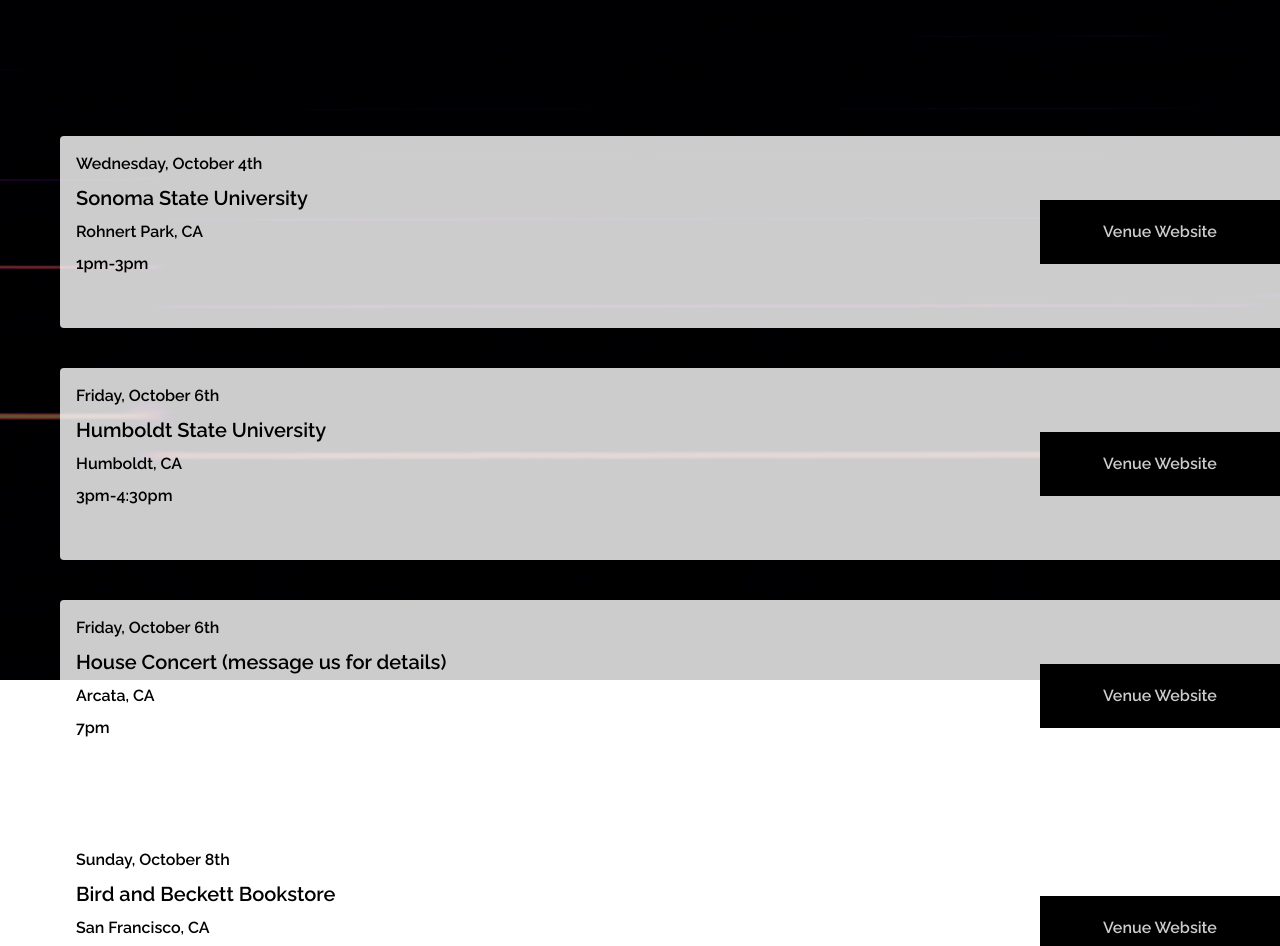
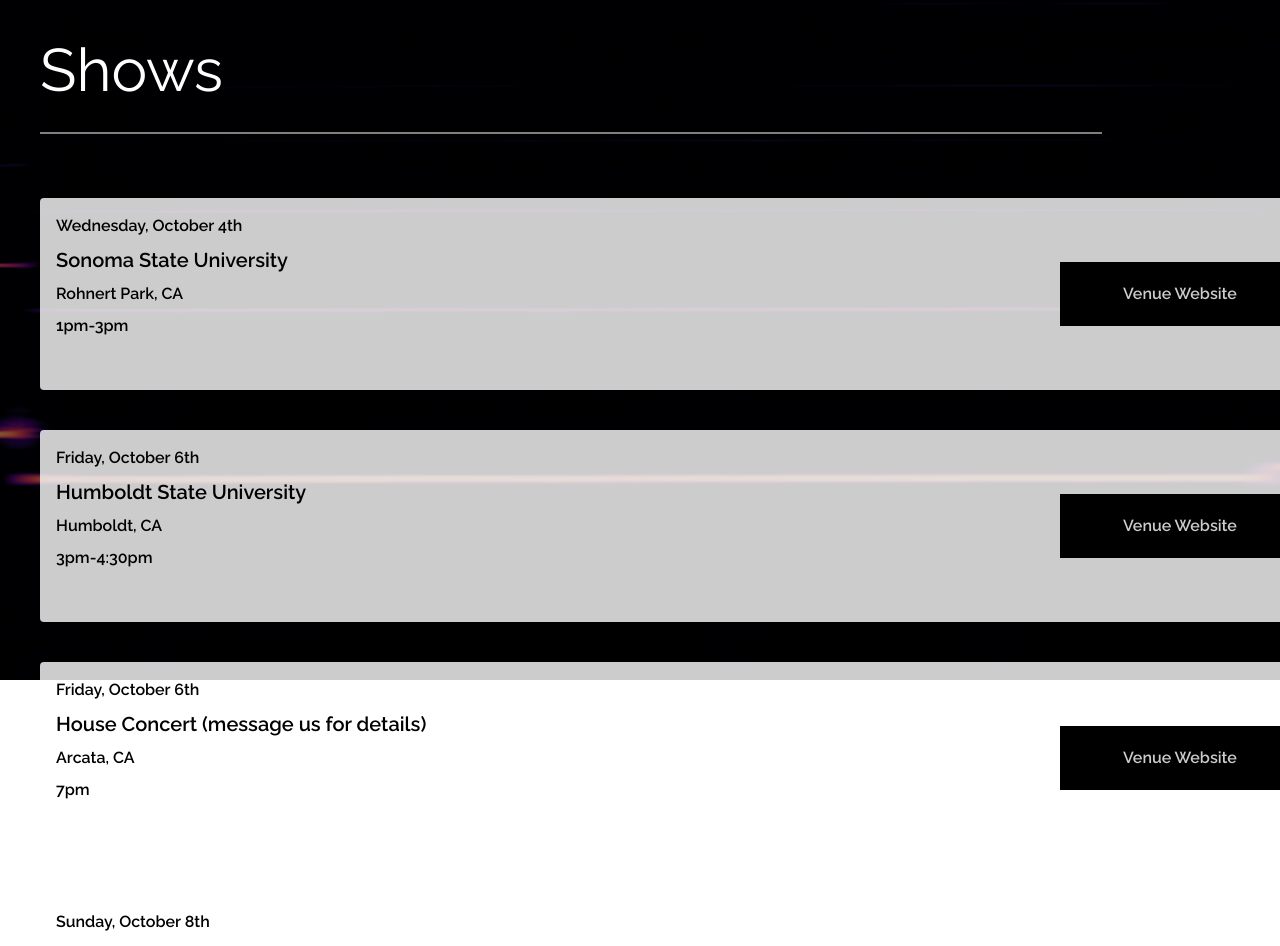
Before and after one commit to kaseyknudsen/Schimscheimer-Family-Trio-Website, a Next.js app: page /shows in a window 1280 px wide. Shown: the part 120-1066 px from the top of the page. Built offline with nearby package versions, Linux system fonts and the light colour scheme.

Commit message:
everything is positioned correctly

```diff
--- a/app/components/AudioComponent.js
+++ b/app/components/AudioComponent.js
@@ -1,22 +1,22 @@
-import React, { useEffect } from "react";
+// import React, { useEffect } from "react";
 
-const AudioComponent = () => {
-  const context = new AudioContext();
-  let audio;
+// const AudioComponent = () => {
+//   const context = new AudioContext();
+//   let audio;
 
-  fetch("../../audio-files/cousinNate.mp3")
-    .then((data) => data.arrayBuffer())
-    .then((arrayBuffer) => context.decodeAudioData(arrayBuffer))
-    .then((decodedAudio) => {
-      audio = decodedAudio;
-    });
+//   fetch("../../audio-files/cousinNate.mp3")
+//     .then((data) => data.arrayBuffer())
+//     .then((arrayBuffer) => context.decodeAudioData(arrayBuffer))
+//     .then((decodedAudio) => {
+//       audio = decodedAudio;
+//     });
 
-  const playback = () => {
-    const playSound = context.createBufferSource();
-    playSound.buffer = audio;
-    playSound.connect(context.destination);
-    playSound.start(context.currentTime);
-  };
-};
+//   const playback = () => {
+//     const playSound = context.createBufferSource();
+//     playSound.buffer = audio;
+//     playSound.connect(context.destination);
+//     playSound.start(context.currentTime);
+//   };
+// };
 
-export default AudioComponent;
+// export default AudioComponent;
--- a/app/components/Hero.js
+++ b/app/components/Hero.js
@@ -22,7 +22,7 @@
         </Link>
       </div>
       <div className="absolute top-0 left-0 right-0 bottom-0 z-[2] bg-black/70" />
-      <AudioComponent />
+      {/* <AudioComponent /> */}
     </div>
   );
 };
--- a/app/components/ShowCard.js
+++ b/app/components/ShowCard.js
@@ -1,6 +1,6 @@
 const ShowCard = ({ date, venue, location, time, website }) => {
   return (
-    <div className="h-48 bg-white/80 relative rounded flex flex-row justify-between text-black font-semibold ml-5 mr-5">
+    <div className="h-48 bg-white/80 rounded flex flex-row justify-between text-black font-semibold z-10">
       <div className="p-4 flex flex-col gap-2 items-start">
         <p className="text-md">{date}</p>
         <p className="text-xl">{venue}</p>
--- a/app/data/showData.js
+++ b/app/data/showData.js
@@ -22,7 +22,7 @@
   },
   {
     date: "Sunday, October 8th",
-    venue: "Bird and Beckett Bookstore",
+    venue: "Bird & Beckett Bookstore",
     location: "San Francisco, CA",
     time: "7:30pm",
     website: "Venue Website",
--- a/app/gallery/page.js
+++ b/app/gallery/page.js
@@ -5,13 +5,14 @@
 const page = () => {
   return (
     <>
-      <div className="custom-img6 h-screen relative flex flex-col items-center justify-center">
-        <h1 className="text-white text-4xl relative z-10">Gallery</h1>
-
-        <Slider slides={SliderData} />
+      <div className="custom-img6 flex justify-center">
+        <h1 className="text-white text-5xl absolute mt-[5em] z-10">Gallery</h1>
+        <div className="h-screen flex flex-col items-center justify-center">
+          <Slider slides={SliderData} />
+        </div>
+        {/* overlay */}
+        <div className="absolute top-0 left-0 right-0 bottom-0 z-[1] bg-black/60" />
       </div>
-      {/* overlay */}
-      <div className="absolute top-0 left-0 right-0 bottom-0 z-[1] bg-black/60" />
     </>
   );
 };
--- a/app/shows/page.js
+++ b/app/shows/page.js
@@ -7,10 +7,12 @@
 
 const page = () => {
   return (
-    <>
-      <div className="custom-img6 bg-fixed bg-cover h-screen">Shows</div>
-      <div className="absolute top-0 left-0 right-0 bottom-0 z-[2] bg-black/60">
-        <div className="container mt-[20%] ml-10 mr-[4em] flex flex-col gap-10">
+    <div className="custom-img6 bg-fixed bg-center min-h-screen absolute top-0 left-0 right-0 bottom-0">
+      <div className="absolute top-0 left-0 right-0 bottom-0 z-[2] bg-black/50" />
+      <p className="text-white text-6xl mt-40 ml-10 z-10 relative">Shows</p>
+
+      <div class="h-0.5 w-[83%] bg-white my-8 ml-10" />
+      <div className="container mt-[5%] ml-10 mr-[4em] flex flex-col gap-10 z-10">
         {showData.map((show, idx) => {
           return (
             <ShowCard
@@ -23,8 +25,8 @@
           );
         })}
       </div>
+      {/* </div> */}
     </div>
-    </>
   );
 };
 
```
Lines whose indentation alone changed are shown as unchanged.
